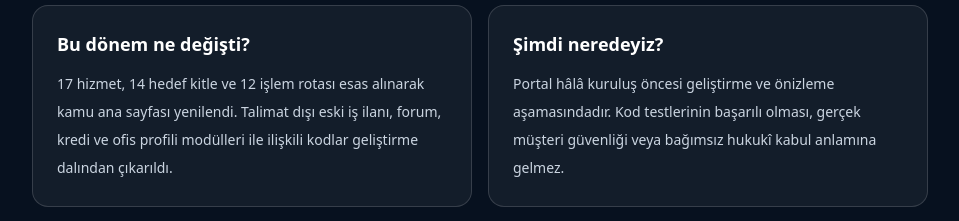
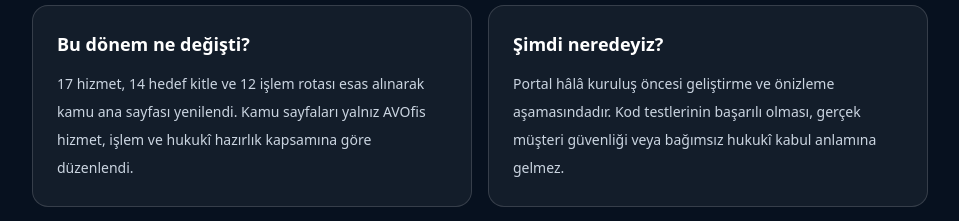
Before and after one commit to netadalet-oss/avofis-platform, a Next.js app in the folder portal/: page /ilerleme in a window 1280 px wide. Shown: the part 279-500 px from the top of the page, without its empty margins (160-1119 px from the left). Built offline with nearby package versions, Linux system fonts and the light colour scheme; no server answers.

Commit message:
refactor(scope): keep public progress and source tests entirely focused on the authorized AVOfis scope

```diff
--- a/portal/src/app/ilerleme/page.tsx
+++ b/portal/src/app/ilerleme/page.tsx
@@ -10,7 +10,7 @@ export const metadata: Metadata = {
 const report = [
   {
     title: "Bu dönem ne değişti?",
-    body: "17 hizmet, 14 hedef kitle ve 12 işlem rotası esas alınarak kamu ana sayfası yenilendi. Talimat dışı eski iş ilanı, forum, kredi ve ofis profili modülleri ile ilişkili kodlar geliştirme dalından çıkarıldı.",
+    body: "17 hizmet, 14 hedef kitle ve 12 işlem rotası esas alınarak kamu ana sayfası yenilendi. Kamu sayfaları yalnız AVOfis hizmet, işlem ve hukukî hazırlık kapsamına göre düzenlendi.",
   },
   {
     title: "Şimdi neredeyiz?",
```
